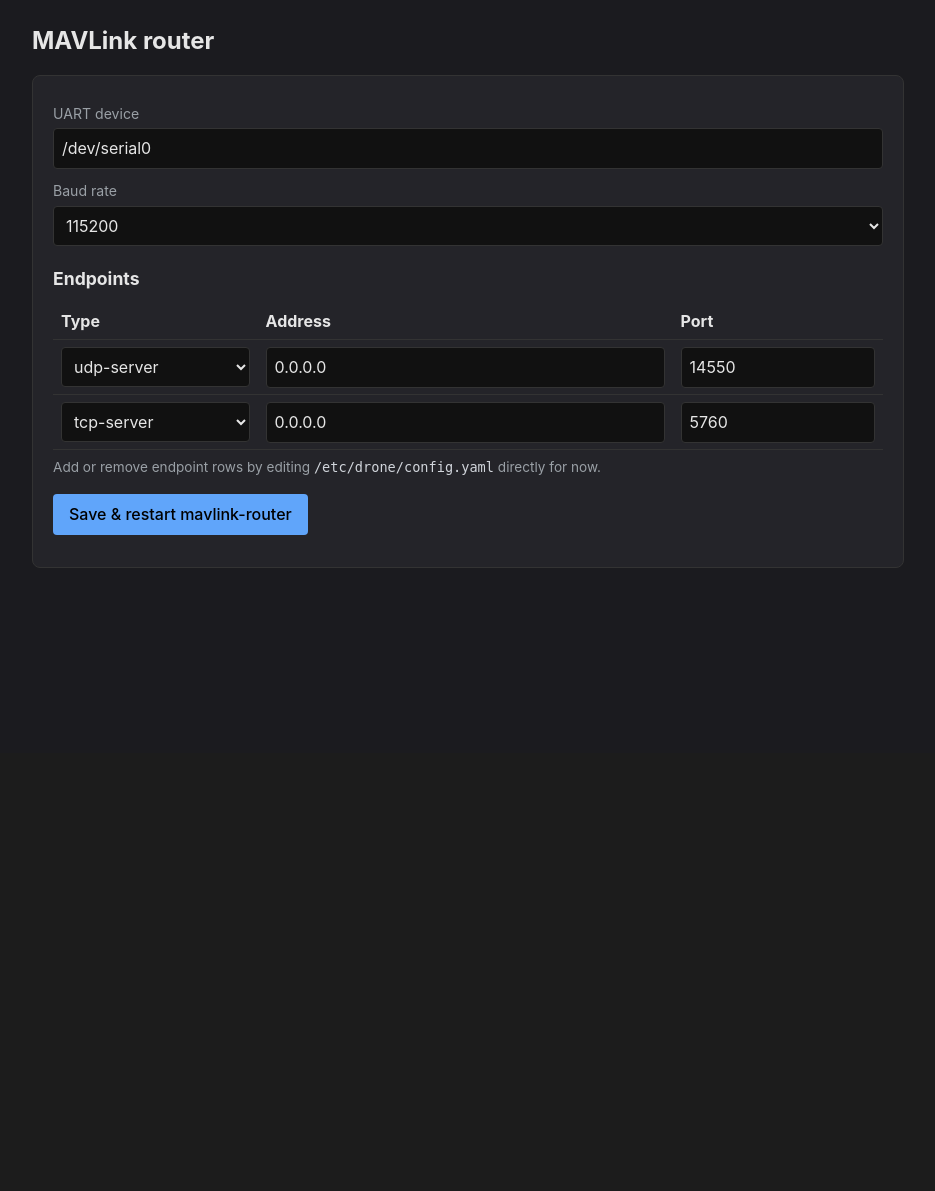
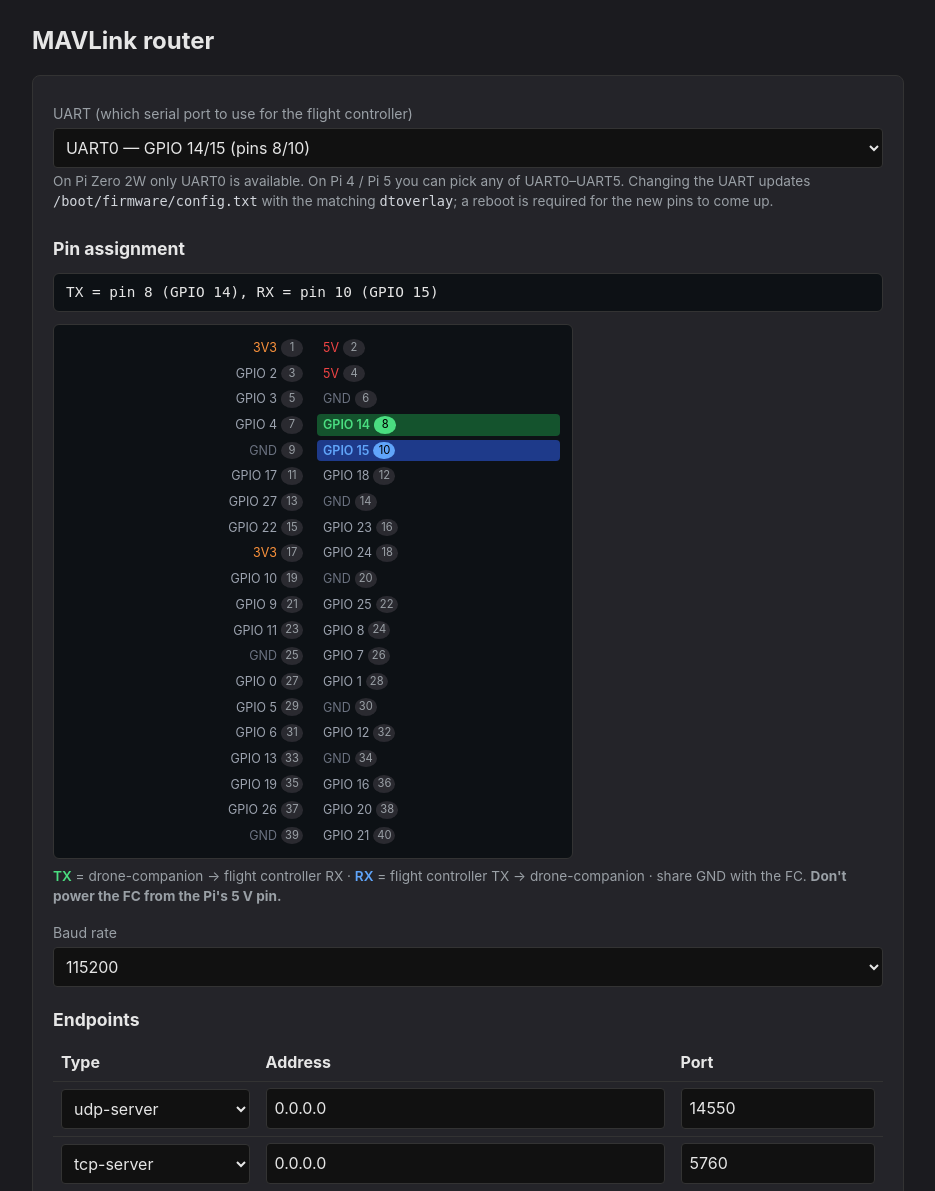
Before and after one commit to secho/drone-companion, a FastAPI app: page /mavlink in a window 1280 px wide. Shown: the part 47-1238 px from the top of the page, without its empty margins (172-1107 px from the left). Before the commit the page ends 615 px from the top, so only its background shows below. Run offline with FastAPI, Linux system fonts and the light colour scheme.

Commit message:
feat(mavlink): UART selector with visual GPIO pinout
- New uart_alias config field (uart0/2/3/4/5) maps to device path + GPIO pins + dtoverlay
- /mavlink page shows a 40-pin Pi header diagram with live TX/RX highlighting
  that updates when user changes the dropdown
- reload-config syncs uart_device from uart_alias and writes the matching
  dtoverlay block into /boot/firmware/config.txt (idempotent), drops a
  /var/lib/drone/reboot-required marker so the UI can show the banner
- Pi Zero 2W only has UART0; Pi 4/5 can use any of UART0-UART5

```diff
--- a/installer/templates/mavlink-router.conf.j2
+++ b/installer/templates/mavlink-router.conf.j2
@@ -7,6 +7,7 @@ Log = /var/log/mavlink-router
 LogMode = while-armed
 
 [UartEndpoint fc]
+{# uart_device is computed from uart_alias by reload-config, but we trust whatever's set. #}
 Device = {{ mavlink.uart_device }}
 Baud = {{ mavlink.baud }}
 FlowControl = 0
--- a/ui/drone_ui/static/css/main.css
+++ b/ui/drone_ui/static/css/main.css
@@ -53,3 +53,41 @@ th, td { text-align: left; padding: 0.4rem 0.5rem; border-bottom: 1px solid var(
   list-style: none; padding: 0; font-size: 0.85rem; color: var(--muted);
 }
 .wizard-steps li.active { color: var(--accent); font-weight: 500; }
+
+/* --- GPIO header visualization --- */
+.uart-pin-summary {
+  background: #0d1115; border: 1px solid var(--border);
+  border-radius: 6px; padding: 0.5rem 0.75rem; margin: 0 0 0.75rem;
+  font-family: ui-monospace, SFMono-Regular, monospace; font-size: 0.9rem;
+}
+.gpio-header {
+  display: grid;
+  grid-template-columns: 1fr 28px 28px 1fr;
+  gap: 4px 8px; align-items: center;
+  background: #0d1115; padding: 0.75rem; border: 1px solid var(--border);
+  border-radius: 6px; max-width: 520px;
+}
+.gpio-pin {
+  font-size: 0.78rem; padding: 2px 6px; border-radius: 4px;
+  white-space: nowrap; line-height: 1.4; display: flex; gap: 4px; align-items: center;
+}
+.gpio-pin .pin-num {
+  display: inline-block; min-width: 22px; text-align: center;
+  background: #2a2a30; color: var(--muted); border-radius: 50%;
+  font-size: 0.7rem; padding: 1px 0;
+}
+.gpio-pin.pin-left  { grid-column: 1 / span 2; justify-content: flex-end; text-align: right; }
+.gpio-pin.pin-left .pin-num { order: 2; }
+.gpio-pin.pin-right { grid-column: 3 / span 2; justify-content: flex-start; }
+.gpio-pin.pin-kind-3v3  .pin-label { color: #fb923c; }       /* orange */
+.gpio-pin.pin-kind-5v   .pin-label { color: #ef4444; }       /* red */
+.gpio-pin.pin-kind-gnd  .pin-label { color: #6b7280; }       /* grey */
+.gpio-pin.pin-kind-data .pin-label { color: #9ca3af; }
+.gpio-pin.pin-tx { background: #14532d; }
+.gpio-pin.pin-tx .pin-label { color: #4ade80 !important; font-weight: 600; }
+.gpio-pin.pin-tx .pin-num   { background: #4ade80; color: #000; }
+.gpio-pin.pin-rx { background: #1e3a8a; }
+.gpio-pin.pin-rx .pin-label { color: #60a5fa !important; font-weight: 600; }
+.gpio-pin.pin-rx .pin-num   { background: #60a5fa; color: #000; }
+.legend-tx { color: #4ade80; font-weight: 600; }
+.legend-rx { color: #60a5fa; font-weight: 600; }
--- /dev/null
+++ b/ui/drone_ui/templates/_gpio_header.html
@@ -0,0 +1,47 @@
+{# Visual 40-pin Pi GPIO header. Reference: https://pinout.xyz #}
+{# Pin labels follow standard Pi Zero/3/4/5 layout. #}
+{% set pins = [
+  ('1','3V3','left','3v3'),    ('2','5V','right','5v'),
+  ('3','GPIO 2','left','data'),  ('4','5V','right','5v'),
+  ('5','GPIO 3','left','data'),  ('6','GND','right','gnd'),
+  ('7','GPIO 4','left','data'),  ('8','GPIO 14','right','data'),
+  ('9','GND','left','gnd'),      ('10','GPIO 15','right','data'),
+  ('11','GPIO 17','left','data'),('12','GPIO 18','right','data'),
+  ('13','GPIO 27','left','data'),('14','GND','right','gnd'),
+  ('15','GPIO 22','left','data'),('16','GPIO 23','right','data'),
+  ('17','3V3','left','3v3'),     ('18','GPIO 24','right','data'),
+  ('19','GPIO 10','left','data'),('20','GND','right','gnd'),
+  ('21','GPIO 9','left','data'), ('22','GPIO 25','right','data'),
+  ('23','GPIO 11','left','data'),('24','GPIO 8','right','data'),
+  ('25','GND','left','gnd'),     ('26','GPIO 7','right','data'),
+  ('27','GPIO 0','left','data'), ('28','GPIO 1','right','data'),
+  ('29','GPIO 5','left','data'), ('30','GND','right','gnd'),
+  ('31','GPIO 6','left','data'), ('32','GPIO 12','right','data'),
+  ('33','GPIO 13','left','data'),('34','GND','right','gnd'),
+  ('35','GPIO 19','left','data'),('36','GPIO 16','right','data'),
+  ('37','GPIO 26','left','data'),('38','GPIO 20','right','data'),
+  ('39','GND','left','gnd'),     ('40','GPIO 21','right','data'),
+] %}
+
+<p id="uart-pin-summary" class="uart-pin-summary">
+  TX = pin {{ current_uart.physical_tx }} (GPIO {{ current_uart.gpio_tx }}),
+  RX = pin {{ current_uart.physical_rx }} (GPIO {{ current_uart.gpio_rx }})
+</p>
+
+<div class="gpio-header">
+  {% for pin in pins %}
+    {% set num, label, side, kind = pin %}
+    {% set is_tx = num|int == current_uart.physical_tx %}
+    {% set is_rx = num|int == current_uart.physical_rx %}
+    <div class="gpio-pin pin-{{ side }} pin-kind-{{ kind }}{% if is_tx %} pin-tx{% endif %}{% if is_rx %} pin-rx{% endif %}"
+         data-pin="{{ num }}">
+      <span class="pin-label">{{ label }}</span>
+      <span class="pin-num">{{ num }}</span>
+    </div>
+  {% endfor %}
+</div>
+<p style="color:var(--muted);font-size:0.85rem;margin-top:0.5rem">
+  <span class="legend-tx">TX</span> = drone-companion → flight controller RX ·
+  <span class="legend-rx">RX</span> = flight controller TX → drone-companion ·
+  share GND with the FC. <strong>Don't power the FC from the Pi's 5 V pin.</strong>
+</p>
--- a/ui/drone_ui/templates/mavlink.html
+++ b/ui/drone_ui/templates/mavlink.html
@@ -2,15 +2,28 @@
 {% block title %}MAVLink{% endblock %}
 {% block flash %}
   {% if flash %}<div class="banner banner-{{ flash[0] }}">{{ flash[1] }}</div>{% endif %}
+  {% if reboot_required %}<div class="banner banner-err"><strong>Reboot required</strong> — UART overlay change won't take effect until you reboot. Go to System → Reboot.</div>{% endif %}
 {% endblock %}
 {% block content %}
 <h1>MAVLink router</h1>
+
 <div class="card">
 <form method="post">
-  <label>UART device</label>
-  <input name="uart_device" value="{{ mavlink.uart_device }}">
+  <label>UART (which serial port to use for the flight controller)</label>
+  <select name="uart_alias" id="uart_alias" onchange="updateGpioVisual(this.value)">
+    {% for alias, opt in uart_options.items() %}
+      <option value="{{ alias }}" {% if alias == mavlink.uart_alias %}selected{% endif %}>{{ opt.label }}</option>
+    {% endfor %}
+  </select>
+  <p style="color:var(--muted);font-size:0.85rem;margin-top:0.25rem">
+    On Pi Zero 2W only UART0 is available. On Pi 4 / Pi 5 you can pick any of UART0–UART5.
+    Changing the UART updates <code>/boot/firmware/config.txt</code> with the matching <code>dtoverlay</code>; a reboot is required for the new pins to come up.
+  </p>
 
-  <label>Baud rate</label>
+  <h2 style="margin-top:1.5rem">Pin assignment</h2>
+  {% include "_gpio_header.html" %}
+
+  <label style="margin-top:1rem">Baud rate</label>
   <select name="baud">
     {% for b in [9600, 57600, 115200, 230400, 460800, 921600] %}
       <option value="{{ b }}" {% if mavlink.baud == b %}selected{% endif %}>{{ b }}</option>
@@ -45,4 +58,26 @@
   <p style="margin-top:1rem"><button type="submit">Save &amp; restart mavlink-router</button></p>
 </form>
 </div>
+
+<script>
+// Map UART alias → pin highlights, fed from the server-rendered table below.
+const uartPinMap = {
+  {% for alias, opt in uart_options.items() %}
+  "{{ alias }}": { tx: {{ opt.physical_tx }}, rx: {{ opt.physical_rx }}, txGpio: {{ opt.gpio_tx }}, rxGpio: {{ opt.gpio_rx }} }{% if not loop.last %},{% endif %}
+  {% endfor %}
+};
+function updateGpioVisual(alias) {
+  const m = uartPinMap[alias];
+  if (!m) return;
+  document.querySelectorAll('.gpio-pin').forEach(p => {
+    p.classList.remove('pin-tx', 'pin-rx');
+  });
+  const txEl = document.querySelector(`.gpio-pin[data-pin="${m.tx}"]`);
+  const rxEl = document.querySelector(`.gpio-pin[data-pin="${m.rx}"]`);
+  if (txEl) txEl.classList.add('pin-tx');
+  if (rxEl) rxEl.classList.add('pin-rx');
+  document.getElementById('uart-pin-summary').textContent =
+    `TX = pin ${m.tx} (GPIO ${m.txGpio}), RX = pin ${m.rx} (GPIO ${m.rxGpio})`;
+}
+</script>
 {% endblock %}
```
Also changed, not shown: ui/drone_ui/config.py (+48 -1 lines), ui/drone_ui/routes/mavlink.py (+27 -4 lines), 1 other file.
